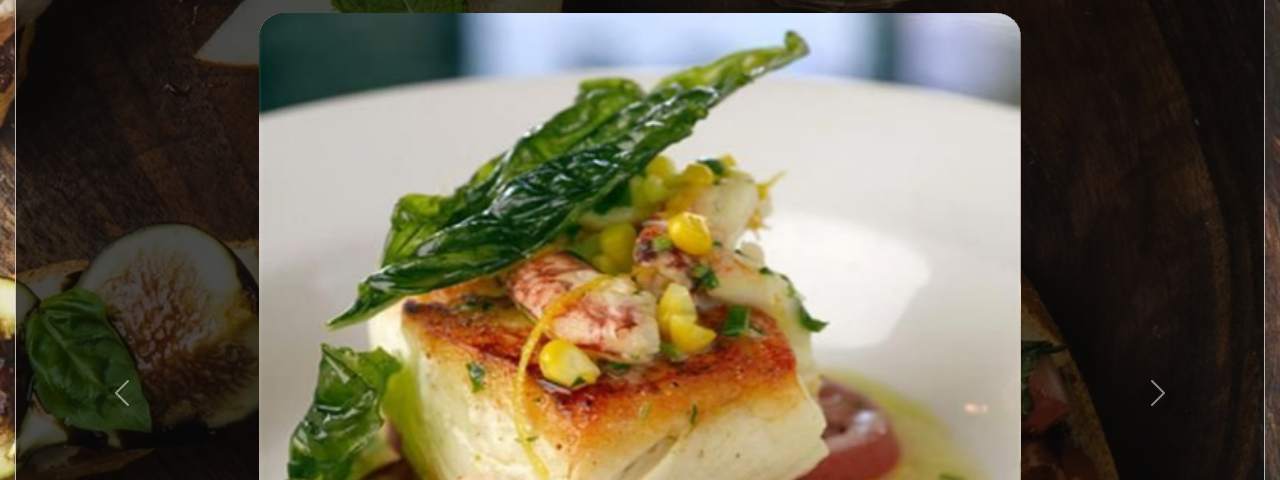
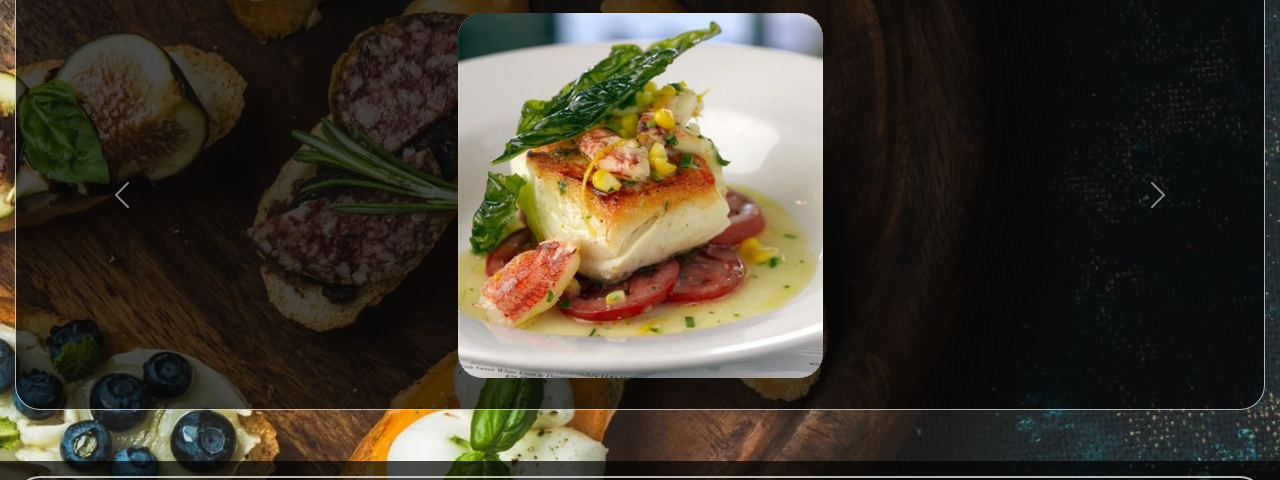
Before and after one commit to Brianva7/SitioWeb-html-css-00, a website: page Sections/galeria.html in a window 1280 px wide. Shown: the part 458-938 px from the top of the page. Drawn offline with nearby package versions, Linux system fonts and the light colour scheme.

Commit message:
Update estilo.css

```diff
--- a/css/estilo.css
+++ b/css/estilo.css
@@ -246,7 +246,7 @@ body footer .ftrForm .ftrList .list-item .icon {
 }
 
 .carouselImg {
-  width: 85%;
+  width: 365px;
   margin: auto;
   border-radius: 25px;
 }
```
